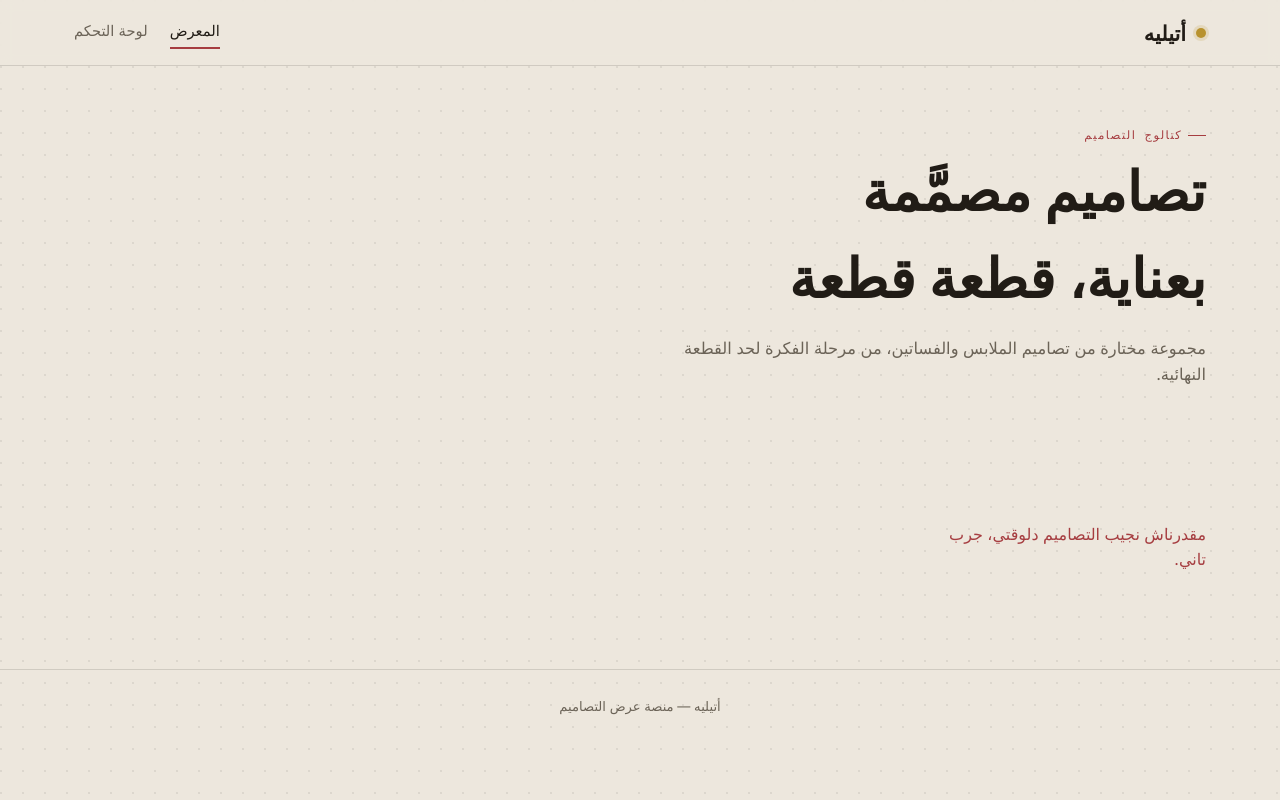
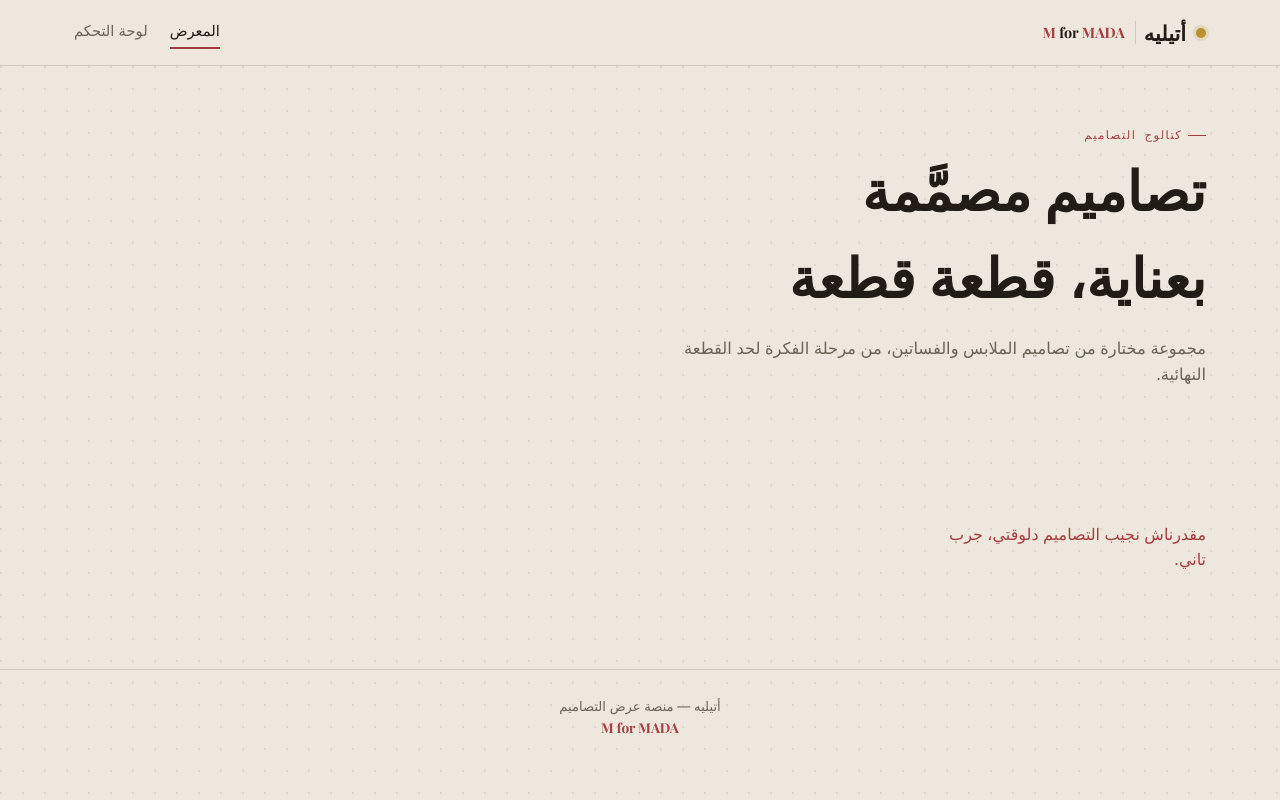
Before and after one commit to fake30201-star/design, a website: page public/index.html in a window 1280 px wide. Drawn offline with nearby package versions, Linux system fonts and the light colour scheme; no server answers.

Commit message:
Update index.html with footer link and layout changes
Added a link to 'M for MADA' in the footer and adjusted the brand section for better layout.

```diff
--- a/public/index.html
+++ b/public/index.html
@@ -12,7 +12,16 @@
 
 <header class="site-header">
   <div class="header-inner">
-    <div class="brand"><span class="pin"></span> أتيليه</div>
+    <div class="brand">
+      <span class="pin"></span>
+      <span style="display:flex;align-items:center;gap:8px;">
+        <span>أتيليه</span>
+        <a href="https://protofile-sepia.vercel.app/" target="_blank"
+           style="text-decoration:none;font-family:'Playfair Display',serif;font-weight:700;font-size:0.9rem;color:var(--wine);border-right:1px solid var(--line);padding-right:10px;">
+          M <span style="color:var(--ink);">for</span> MADA
+        </a>
+      </span>
+    </div>
     <nav class="header-nav">
       <a href="/index.html" class="active">المعرض</a>
       <a href="/admin/login.html">لوحة التحكم</a>
@@ -37,7 +46,14 @@
 
 <div id="modalRoot"></div>
 
-<footer class="site-footer">أتيليه — منصة عرض التصاميم</footer>
+<footer class="site-footer">
+  أتيليه — منصة عرض التصاميم
+  <br>
+  <a href="https://protofile-sepia.vercel.app/" target="_blank"
+     style="color:var(--wine);text-decoration:none;font-family:'Playfair Display',serif;font-weight:700;font-size:0.85rem;">
+    M for MADA
+  </a>
+</footer>
 
 <script src="/js/gallery.js"></script>
 </body>
```
